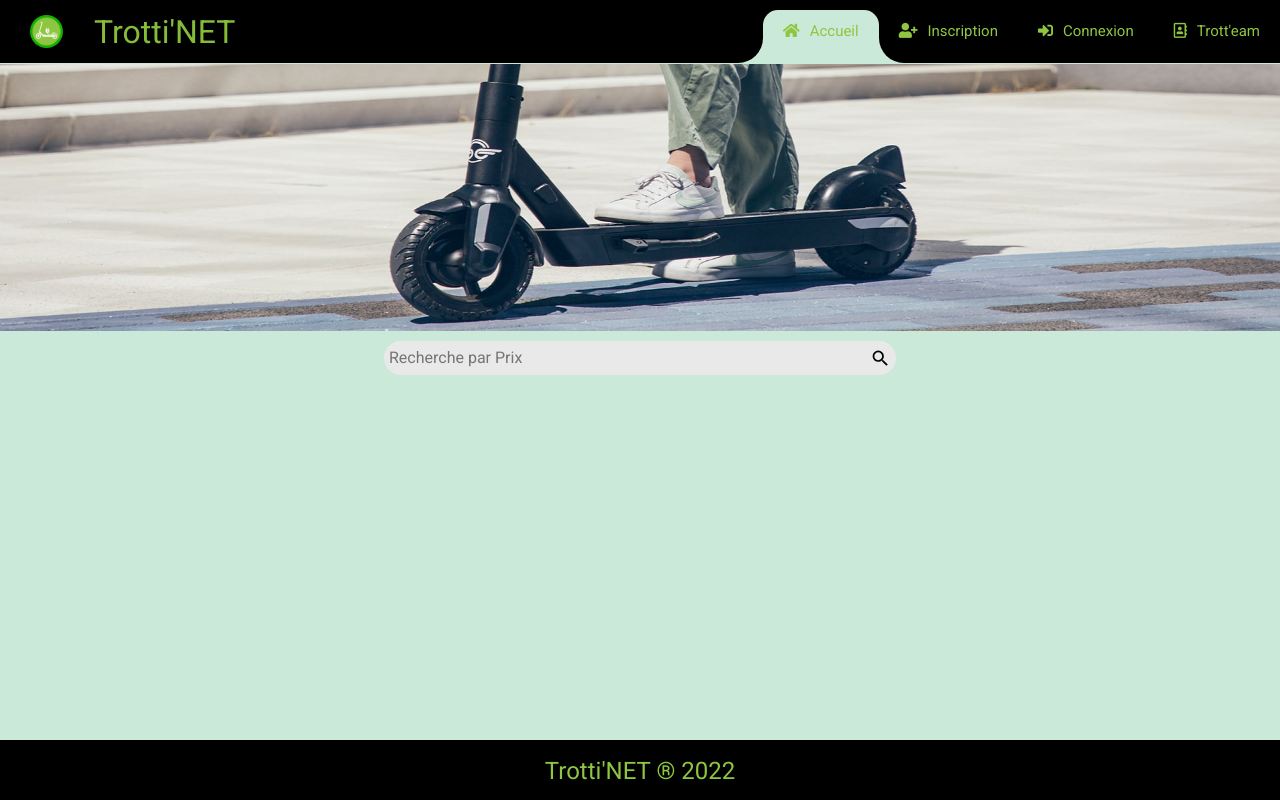
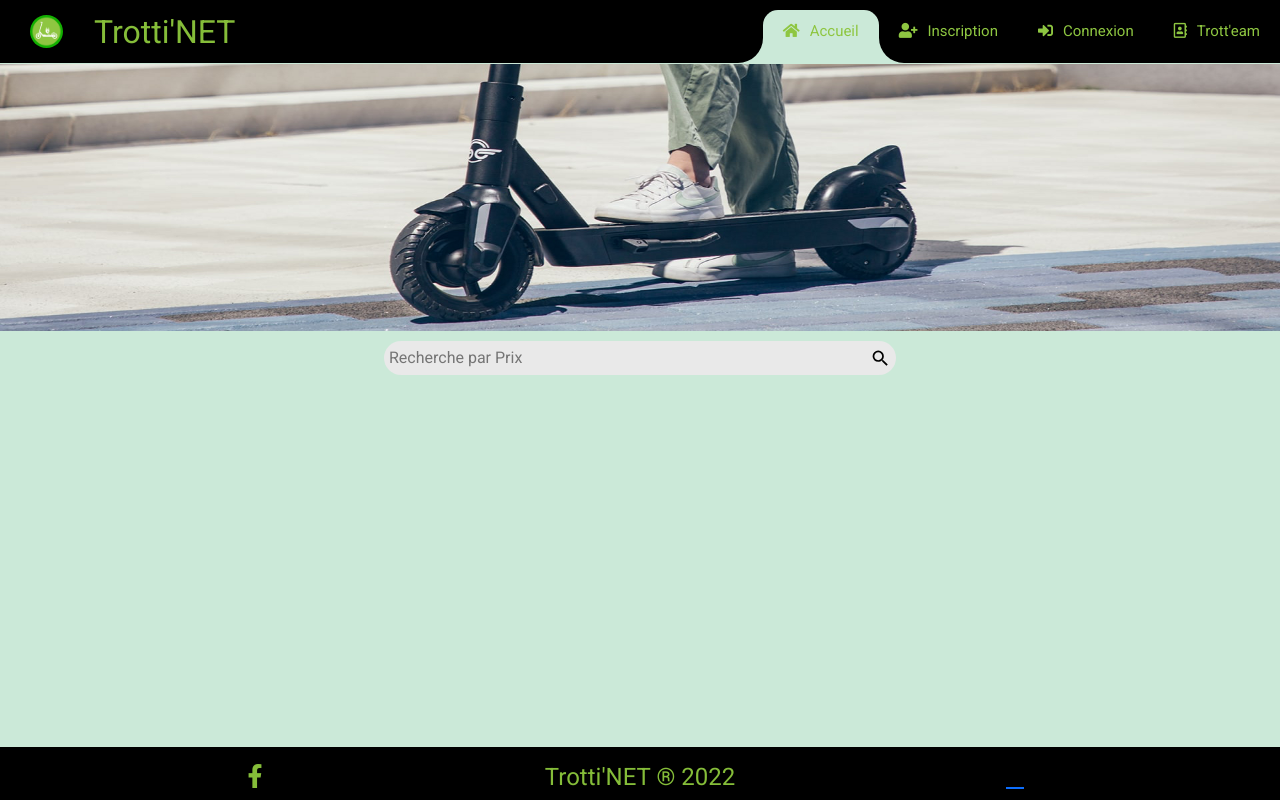
Before and after one commit to jordan-creyelman/trotinette, a React (Create React App) app: page / in a window 1280 px wide. Built offline with nearby package versions, Linux system fonts and the light colour scheme.

Commit message:
change-footer

```diff
--- a/src/App.css
+++ b/src/App.css
@@ -1,11 +1,21 @@
-body,
+/* body,
 html,
 .app {
   position: relative;
   min-height: 100vh;
-}
+} */
 
 body {
   background: #CBE9D8!important;
   flex: 1 0 auto;
 }
+
+.page-container{
+  display: flex;
+  flex-direction: column;
+  min-height: 100vh;
+}
+
+.content-wrap{
+  flex: 1;
+}
--- a/src/App.js
+++ b/src/App.js
@@ -17,7 +17,8 @@ import Navbar from './components/Navbar/index';
 function App() {
 
   return (
-    <div className="App">
+    <div className="page-container">
+      <div className='content-wrap'>
       <Provider store={store}>
         <Router>
           <Navbar/>
@@ -31,9 +32,10 @@ function App() {
               <Route path="/Trott'eam" element={<Contact />} />
               <Route path="*" element={<Home />} />
             </Routes>
-          <Footer />
         </Router>
       </Provider>
+      </div>
+      <Footer />
     </div>
   );
 }
--- a/src/components/Footer/index.css
+++ b/src/components/Footer/index.css
@@ -1,4 +1,4 @@
-.Footer{
+/* .Footer{
     background-color: #000000 !important;
 
   position: absolute;
@@ -25,4 +25,21 @@ h4{
 
 .about {
     margin-bottom: 250px;
+} */
+
+
+.main-footer{
+    color: #85bd39;
+    background-color: #000000;
+    padding-top: 1em;
+    position: relative;
+    bottom: 0;
+    width: 100%;
+    text-align: center;
 }
+.fab  {
+    color:#85bd39 ;
+}
+.fa-brands{
+    color:#85bd39 ;
+}
--- a/src/components/Footer/index.jsx
+++ b/src/components/Footer/index.jsx
@@ -1,20 +1,40 @@
-import Container from '@material-ui/core/Container';
-import Box from '@material-ui/core/Box';
+// import Container from '@material-ui/core/Container';
+// import Box from '@material-ui/core/Box';
+import React from "react";
 import "./index.css";
 
 export default function Footer() {
   return (
-      <div className='Footer'>
-      <Box
-        px={{ xs: 3, sm: 10 }}
-        py={{ xs: 5, sm: 10 }}
-      >
-        <Container maxWidth="lg">
-          <Box textAlign="center" color="black" height={2} pt={{ xs: 5, sm: 10 }} pb={{ xs: 5, sm: 0 }}>
-            <h4>Trotti'NET &reg; {new Date().getFullYear()}</h4>
-          </Box>
-        </Container>
-      </Box>
+      // <div className='Footer'>
+      // <Box
+      //   px={{ xs: 3, sm: 10 }}
+      //   py={{ xs: 5, sm: 10 }}
+      // >
+      //   <Container maxWidth="lg">
+      //     <Box textAlign="center" color="black" height={2} pt={{ xs: 5, sm: 10 }} pb={{ xs: 5, sm: 0 }}>
+      //       <h4>Trotti'NET &reg; {new Date().getFullYear()}</h4>
+      //     </Box>
+      //   </Container>
+      // </Box>
+      // </div>
+      <div className="main-footer">
+        <div className="container">
+          <div className="row">
+            <div className="col">
+               <a target="_blank" rel="noreferrer" href="https://www.facebook.com">
+                 <h4><i className='fab fa-facebook-f'></i></h4>
+              </a>
+            </div>
+            <div className="col">
+              <h4>Trotti'NET &reg; {new Date().getFullYear()}</h4>
+            </div>
+            <div className="col">
+              <a target="_blank" rel="noreferrer" href="https://github.com/jordan-creyelman/trotinette">
+                <h4><i class="fa-brands fa-github"></i></h4>
+              </a>
+            </div>
+          </div>
+        </div>
       </div>
   );
 }
```
